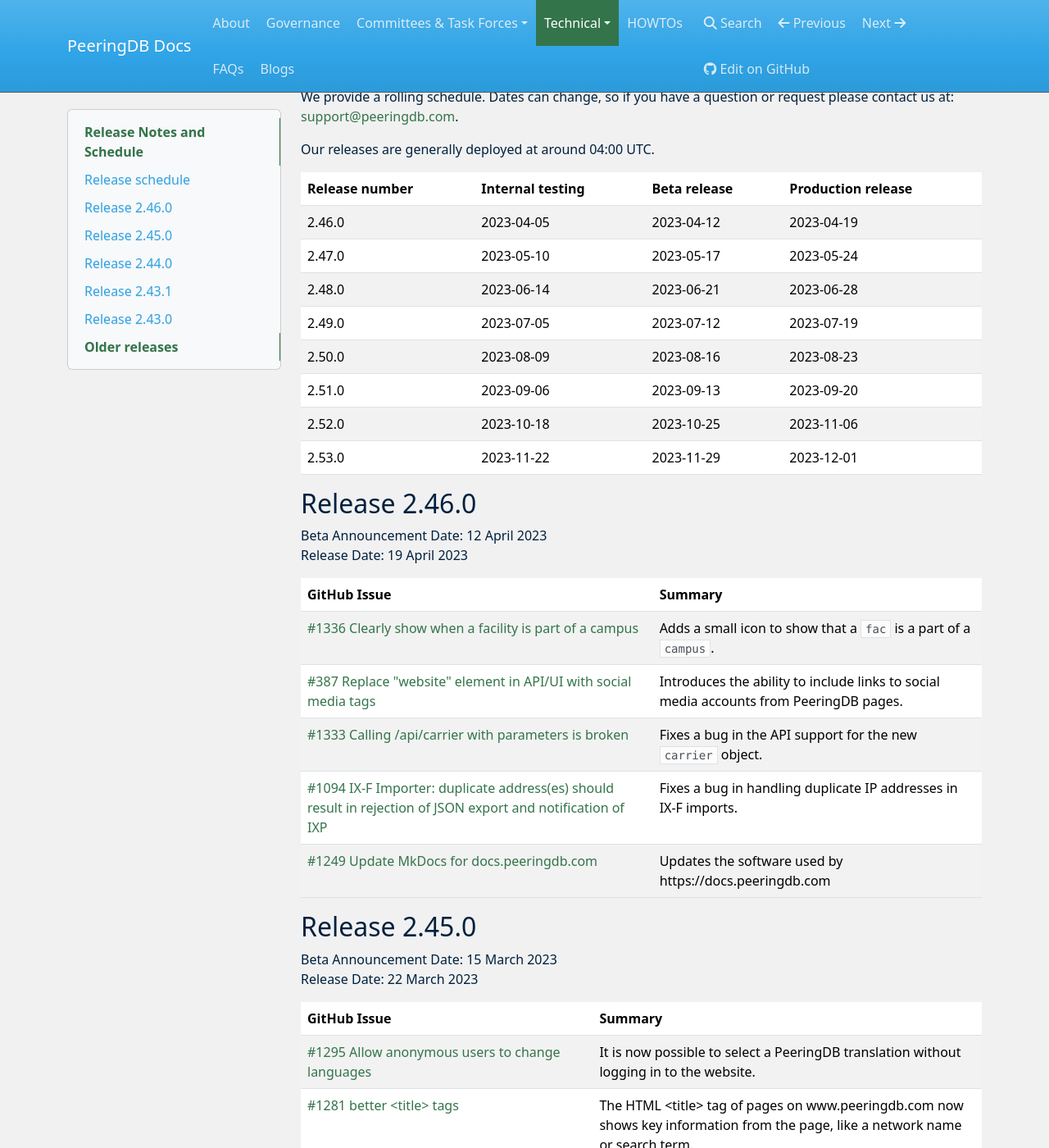
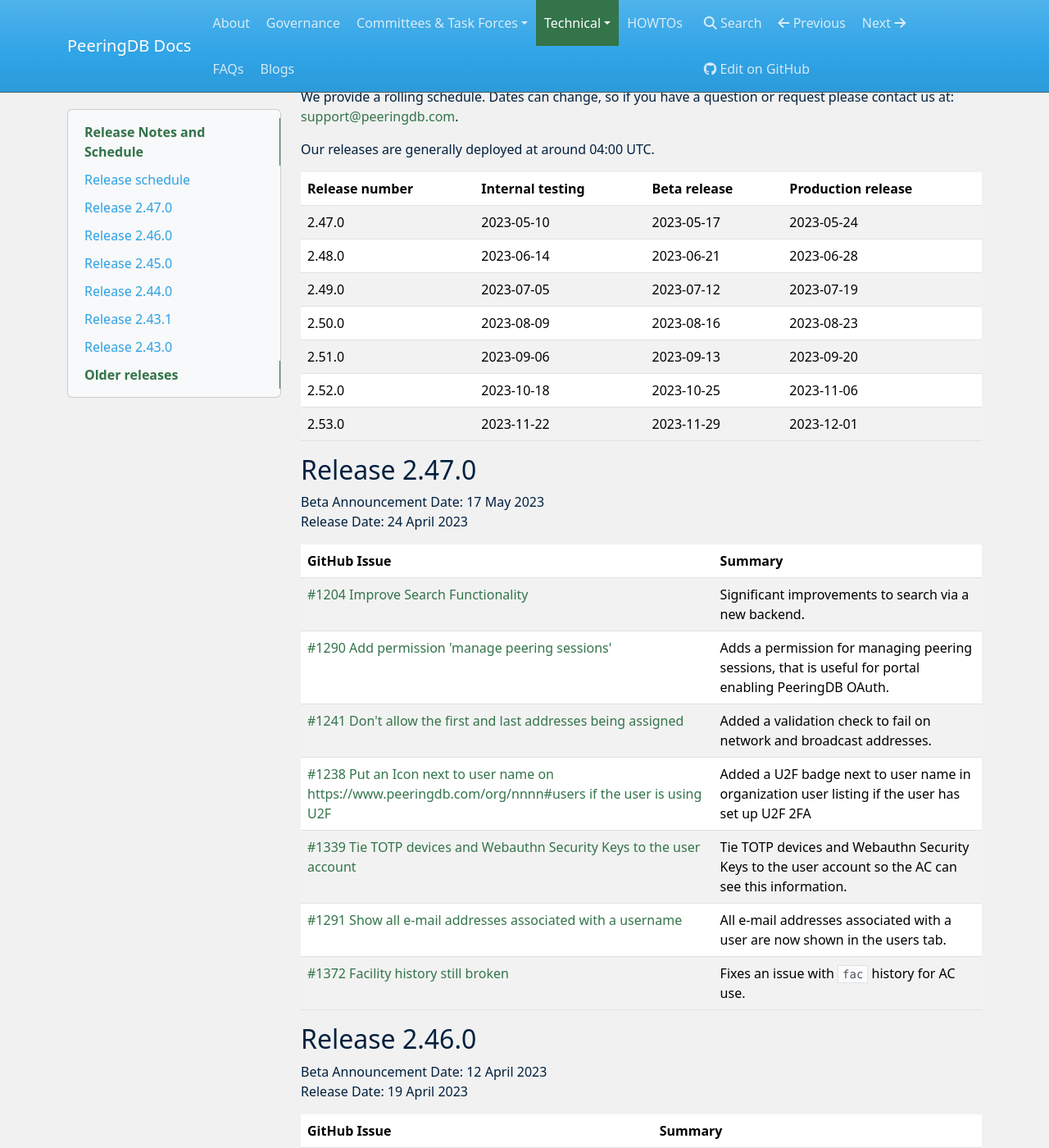
Before and after one commit to peeringdb/docs, an MkDocs documentation site: the page built from docs/release_notes/index.md, in a window 1280 px wide and 1400 px high, scrolled down 324 px. Shown: the whole window at 82% size. Built offline with MkDocs 1.6.1, drawn with Linux system fonts in a browser that asks for light colours; nearby versions of some CDN libraries.

Commit message:
Update index.md (#282)
Release notes for 2.47.0

```diff
--- a/docs/release_notes/index.md
+++ b/docs/release_notes/index.md
@@ -14,7 +14,6 @@
 
 | **Release number** | **Internal testing** | **Beta release** | **Production release** |
 | -------------- | ---------------- | ------------ | ------------------ |
-| 2.46.0 | 2023-04-05 | 2023-04-12 | 2023-04-19 |
 | 2.47.0 | 2023-05-10 | 2023-05-17 | 2023-05-24 |
 | 2.48.0 | 2023-06-14 | 2023-06-21 | 2023-06-28 |
 | 2.49.0 | 2023-07-05 | 2023-07-12 | 2023-07-19 |
@@ -22,6 +21,22 @@
 | 2.51.0 | 2023-09-06 | 2023-09-13 | 2023-09-20 |
 | 2.52.0 | 2023-10-18 | 2023-10-25 | 2023-11-06 |
 | 2.53.0 | 2023-11-22 | 2023-11-29 | 2023-12-01 |
+
+## Release 2.47.0
+
+Beta Announcement Date: 17 May 2023
+Release Date: 24 April 2023
+
+| **GitHub Issue** | **Summary** |
+| ----------------- | ----------- |
+| [#1204 Improve Search Functionality](https://github.com/peeringdb/peeringdb/issues/1204) | Significant improvements to search via a new backend. |
+| [#1290 Add permission 'manage peering sessions'](https://github.com/peeringdb/peeringdb/issues/1290) | Adds a permission for managing peering sessions, that is useful for portal enabling PeeringDB OAuth. |
+| [#1241 Don't allow the first and last addresses being assigned](https://github.com/peeringdb/peeringdb/issues/1241) | Added a validation check to fail on network and broadcast addresses. |
+| [#1238 Put an Icon next to user name on https://www.peeringdb.com/org/nnnn#users if the user is using U2F](https://github.com/peeringdb/peeringdb/issues/1238) | Added a U2F badge next to user name in organization user listing if the user has set up U2F 2FA  |
+| [#1339 Tie TOTP devices and Webauthn Security Keys to the user account](https://github.com/peeringdb/peeringdb/issues/1339) | Tie TOTP devices and Webauthn Security Keys to the user account so the AC can see this information. |
+| [#1291 Show all e-mail addresses associated with a username](https://github.com/peeringdb/peeringdb/issues/1291) | All e-mail addresses associated with a user are now shown in the users tab. |
+| [#1372 Facility history still broken](https://github.com/peeringdb/peeringdb/issues/1372) | Fixes an issue with `fac` history for AC use. |
+
 
 ## Release 2.46.0
 
```
